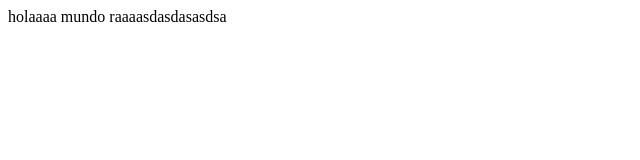
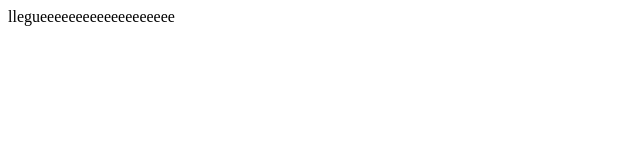
Before and after one commit to BryanSuca/Proyecto, a plain HTML site: page index.html in a window 1280 px wide. Shown: the full height of the page, 0-640 px from the left. Drawn offline with Linux system fonts and the light colour scheme.

Commit message:
cambrio agregado

```diff
--- a/index.html
+++ b/index.html
@@ -8,7 +8,8 @@
 </head>
 <body>
     <article>
-        holaaaa mundo raaaasdasdasasdsa
+        llegueeeeeeeeeeeeeeeeeee
+
     </article>
 </body>
 </html>
```
